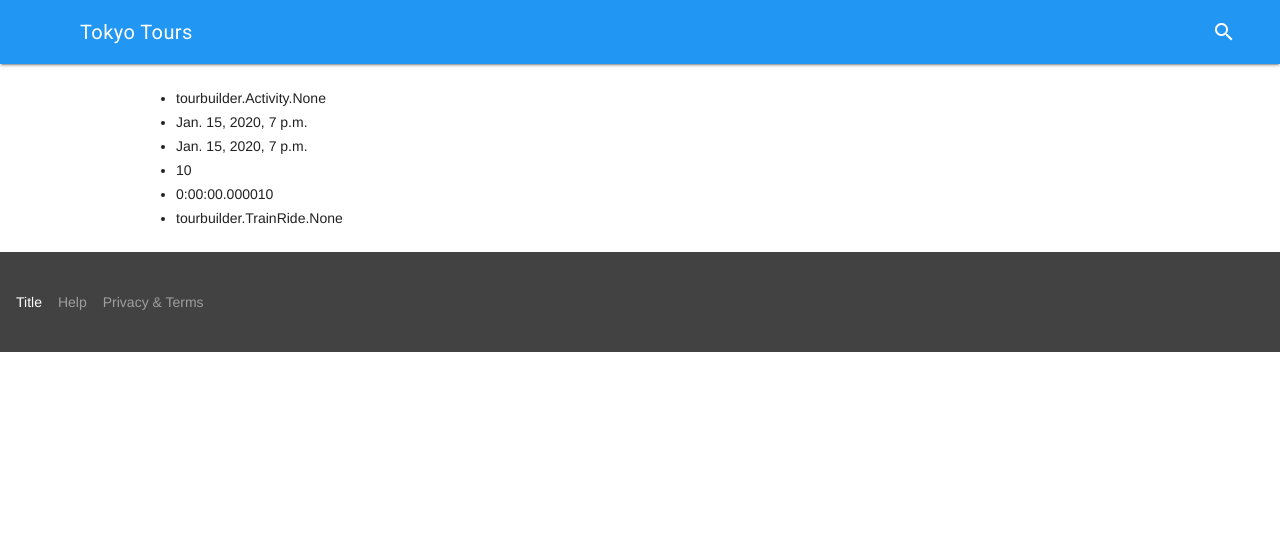
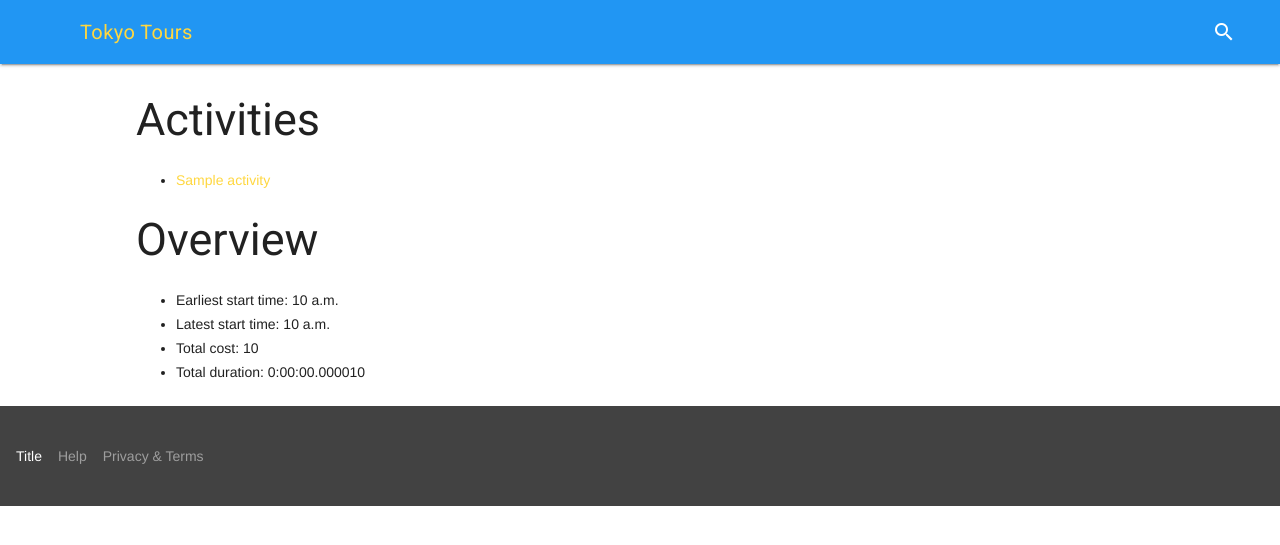
Before and after one commit to MarkHedleyJones/tour-builder, a Django app: page /tour/1/ in a window 1280 px wide. Shown: the top 545 px of the page. Run offline with Django 3.2, Linux system fonts and the light colour scheme; tables that the repository leaves empty hold one stand-in row (values such as "Sample post").

Commit message:
Add activity view to tour page

```diff
--- a/website/tourbuilder/templates/tourbuilder/base.html
+++ b/website/tourbuilder/templates/tourbuilder/base.html
@@ -68,7 +68,7 @@
 
     a {
       text-decoration: none;
-      color: #FFF;
+      /*color: #FFF;*/
     }
 
     .page-content {
--- a/website/tourbuilder/templates/tourbuilder/tour.html
+++ b/website/tourbuilder/templates/tourbuilder/tour.html
@@ -1,12 +1,17 @@
 {% extends 'tourbuilder/base.html' %}
 {% block title %}Tour{% endblock %}
 {% block content %}
-  <ul>
-  <li>{{ tour.activities }}</li>
-  <li>{{ tour.available_from }}</li>
-  <li>{{ tour.available_until }}</li>
-  <li>{{ tour.cost }}</li>
-  <li>{{ tour.duration }}</li>
-  <li>{{ tour.train_rides }}</li>
+<h2>Activities</h2>
+<ul>
+{% for activity in tour.activities.all %}
+  <li><a href="/activity/{{ activity.id }}">{{ activity.title }}</a></li>
+{% endfor %}
+</ul>
+<h2>Overview</h3>
+<ul>
+  <li>Earliest start time: {{ tour.available_from.time }}</li>
+  <li>Latest start time: {{ tour.available_until.time }}</li>
+  <li>Total cost: {{ tour.cost }}</li>
+  <li>Total duration: {{ tour.duration }}</li>
 </ul>
 {% endblock %}
```
Also changed, not shown: website/tourbuilder/templates/tourbuilder/activity.html (+8 -4 lines).
